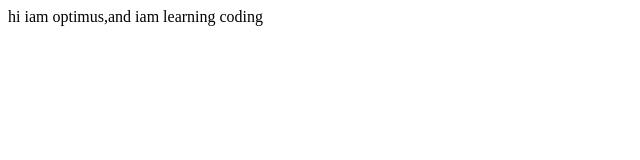
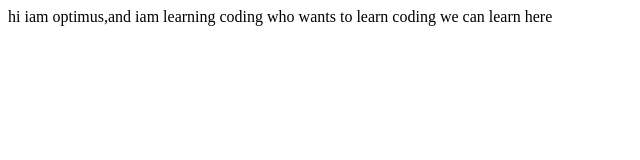
Before and after one commit to Optimus9689/optimus-site, a plain HTML site: page index.html in a window 1280 px wide. Shown: the whole page, without its empty margins (0-640 px from the left). Drawn offline with Linux system fonts and the light colour scheme.

Commit message:
uptodate
updated site

```diff
--- a/index.html
+++ b/index.html
@@ -7,5 +7,6 @@
 </head>
 <body>
     hi iam optimus,and iam learning coding
+    who wants to learn coding we can learn here
 </body>
 </html>
```
